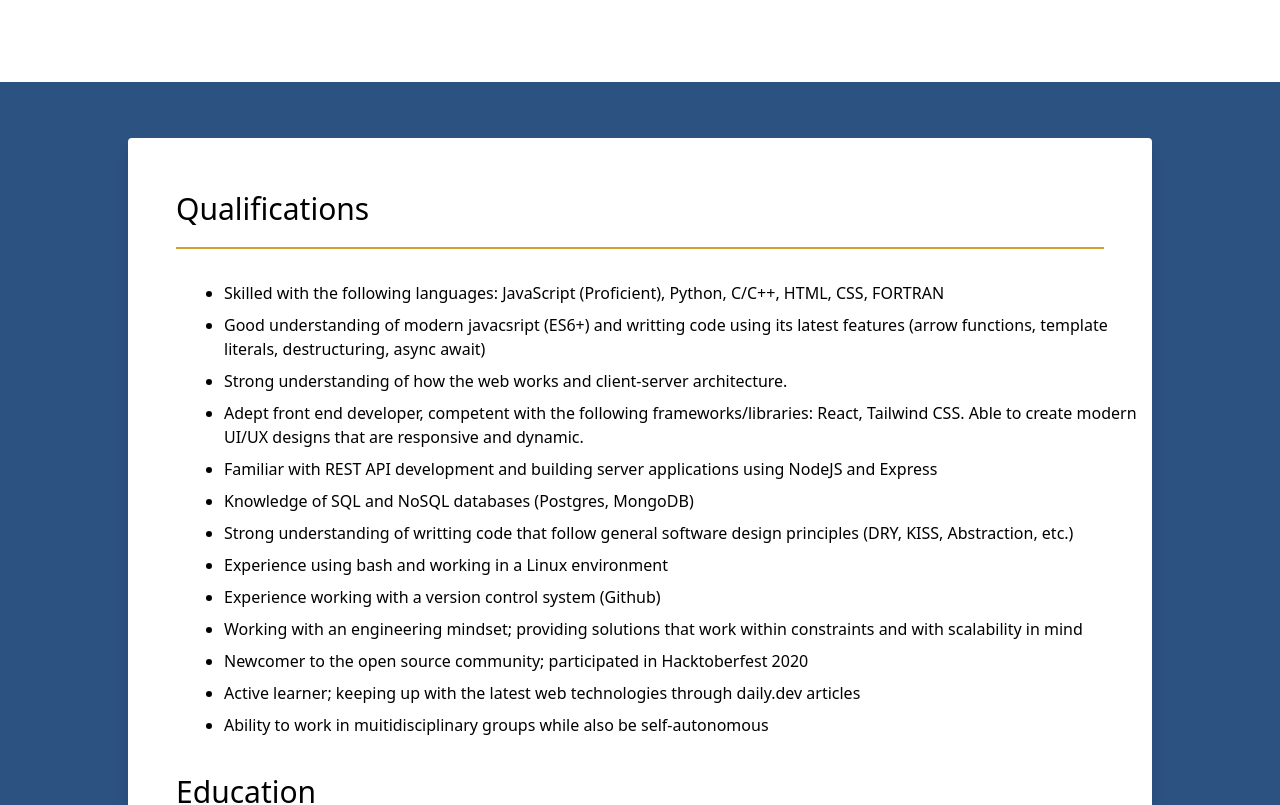
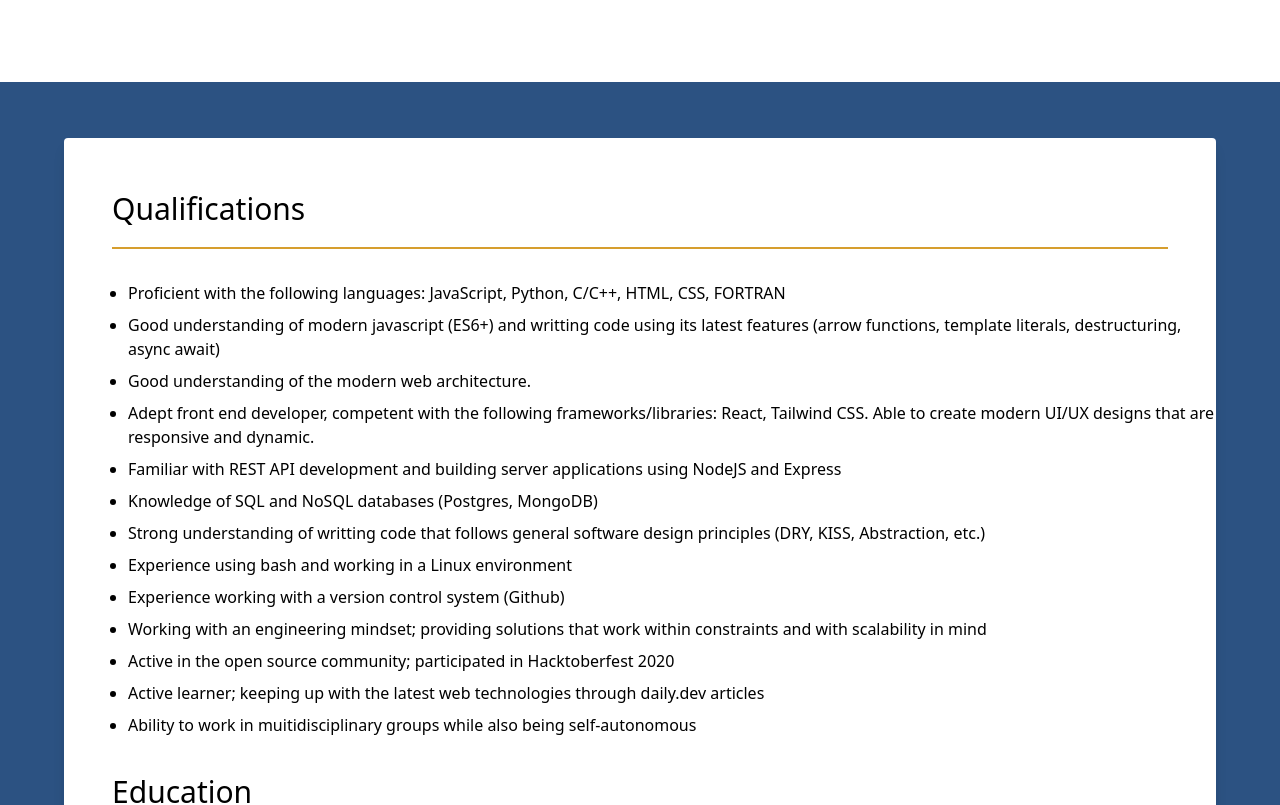
Before and after one commit to mo-pat/web-portfolio, a React (Create React App) app: page / in a window 1280 px wide. Shown: the part 580-1385 px from the top of the page. Built offline with nearby package versions, Linux system fonts and the light colour scheme.

Commit message:
update resume

```diff
--- a/src/component/Resume.js
+++ b/src/component/Resume.js
@@ -4,20 +4,20 @@ import Education from './Education.js'
 export const Resume = () => {
   return (
     <div className="resume-background flex justify-center items-center bg-blue-800 py-12" id="resume">
-      <div className="resume bg-white shadow-lg w-full md:mt-2 mx-6 md:mx-32 rounded">
+      <div className="resume bg-white shadow-lg w-full md:mt-2 mx-6 md:mx-16 rounded">
         <header className="resume-header mt-12 mx-6 md:mx-12 pb-4 text-left text-3xl border-b-2 border-yellow-600">
           Qualifications
         </header>
-        <div className="qualification-list pl-8 md:pl-24 py-8">
+        <div className="qualification-list pl-8 md:pl-16 py-8">
           <ul className="list-disc space-y-2 font-sans">
             <li>
-              Skilled with the following languages: JavaScript (Proficient), Python, C/C++, HTML, CSS, FORTRAN
+              Proficient with the following languages: JavaScript, Python, C/C++, HTML, CSS, FORTRAN
             </li>
             <li>
-              Good understanding of modern javacsript (ES6+) and writting code using its latest features (arrow functions, template literals, destructuring, async await)
+              Good understanding of modern javascript (ES6+) and writting code using its latest features (arrow functions, template literals, destructuring, async await)
             </li>
             <li>
-              Strong understanding of how the web works and client-server architecture.
+              Good understanding of the modern web architecture.
             </li>
             <li>
               Adept front end developer, competent with the following frameworks/libraries: React, Tailwind CSS. Able to create modern UI/UX designs that are responsive and dynamic.
@@ -29,7 +29,7 @@ export const Resume = () => {
               Knowledge of SQL and NoSQL databases (Postgres, MongoDB)
             </li>
             <li>
-              Strong understanding of writting code that follow general software design principles (DRY, KISS, Abstraction, etc.)
+              Strong understanding of writting code that follows general software design principles (DRY, KISS, Abstraction, etc.)
             </li>
             <li>
               Experience using bash and working in a Linux environment
@@ -41,13 +41,13 @@ export const Resume = () => {
               Working with an engineering mindset; providing solutions that work within constraints and with scalability in mind
             </li>
             <li>
-              Newcomer to the open source community; participated in Hacktoberfest 2020
+              Active in the open source community; participated in Hacktoberfest 2020
             </li>
             <li>
               Active learner; keeping up with the latest web technologies through daily.dev articles
             </li>
             <li>
-              Ability to work in muitidisciplinary groups while also be self-autonomous
+              Ability to work in muitidisciplinary groups while also being self-autonomous
             </li>
           </ul>
         </div>
```
